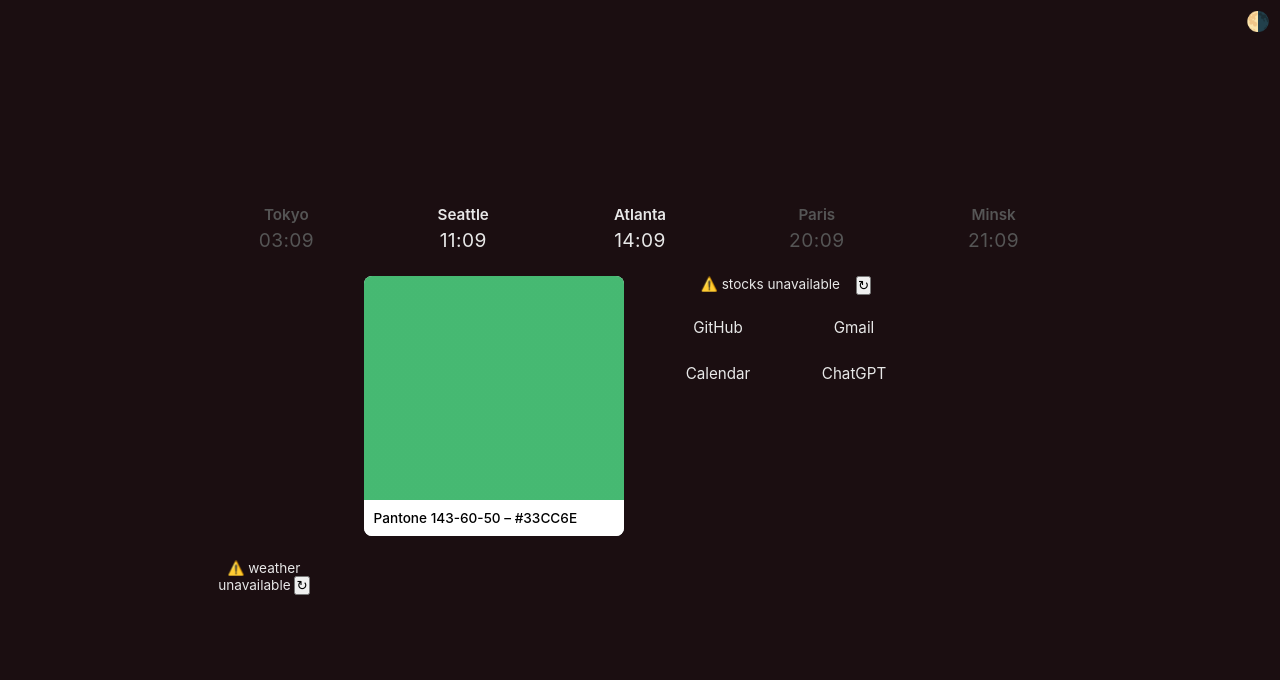
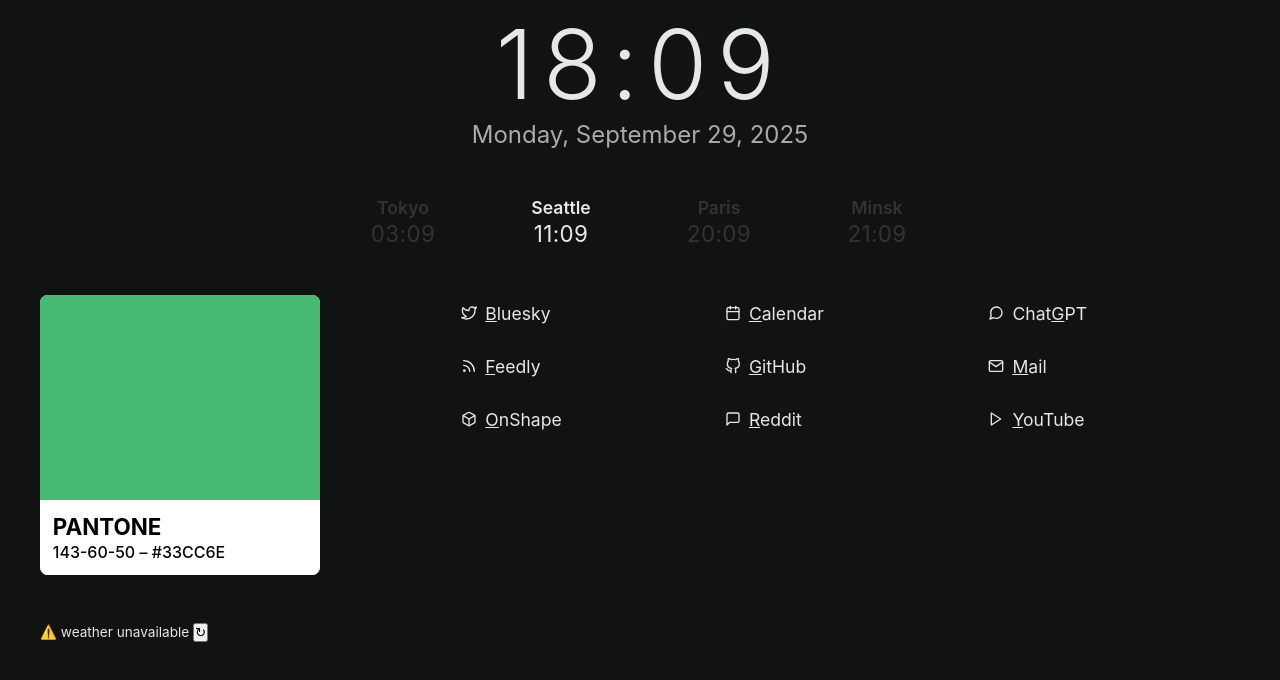
Before and after one commit to JEFLBROWN/startpage, a plain HTML site: page index.html in a window 1280 px wide. Drawn offline with nearby package versions, Linux system fonts and the light colour scheme; no server answers.

Commit message:
Color changes
changed background colors

```diff
--- a/index.html
+++ b/index.html
@@ -6,37 +6,37 @@
 <title>Startpage</title>
 <style>
 :root{
-  --bg:#0d0d0f;
+  --bg:#1a1a1a;
   --text:#e7e7e7;
   --accent:#3d7fff;
-  --night:#555;
+  --night:#333;
   font-family:"Inter",system-ui,sans-serif;
 }
-/* light theme overrides */
-:root.light{
-  --bg:#f8f8fa;
-  --text:#1a1a1a;
-  --night:#9e9e9e;
-}
 *{margin:0;padding:0;box-sizing:border-box}
-body{height:100vh;background:var(--bg);color:var(--text);display:flex;justify-content:center;align-items:center;}
+body{min-height:100vh;background:var(--bg);color:var(--text);padding:1rem;}
 
-#wrap{display:flex;flex-direction:column;align-items:center;width:100%;max-width:900px;padding:1rem;gap:1.5rem;text-align:center;}
+#wrap{display:flex;flex-direction:column;align-items:center;width:100%;max-width:1200px;margin:0 auto;gap:2rem;}
 
-/* clocks */
-#clocks{display:flex;gap:1rem;width:100%;justify-content:space-between;flex-wrap:wrap;}
-.clock{flex:1 1 calc(20% - 1rem);min-width:90px;display:flex;flex-direction:column;align-items:center;gap:.2rem;cursor:default;user-select:none;}
-.clock .city{font-weight:600;font-size:.95rem;}
-.clock .time{font-size:1.2rem;letter-spacing:.4px;}
+/* main clock and date */
+#main-clock{text-align:center;margin-bottom:1rem;}
+#main-time{font-size:clamp(3rem,8vw,6rem);font-weight:300;letter-spacing:.1em;line-height:1;}
+#main-date{font-size:clamp(1rem,2.5vw,1.5rem);color:#aaa;margin-top:.5rem;}
+
+/* world clocks */
+#clocks{display:flex;gap:.5rem;width:100%;justify-content:center;flex-wrap:wrap;margin-bottom:1rem;}
+.clock{flex:1 1 auto;min-width:90px;max-width:150px;display:flex;flex-direction:column;align-items:center;gap:.1rem;cursor:default;user-select:none;}
+.clock .city{font-weight:600;font-size:clamp(.9rem,2vw,1.1rem);}
+.clock .time{font-size:clamp(1.1rem,2.5vw,1.4rem);letter-spacing:.4px;}
 .clock.night .time,.clock.night .city{color:var(--night);}
 
-/* main row */
-#main{display:flex;gap:2rem;width:100%;justify-content:center;align-items:flex-start;flex-wrap:wrap;}
+/* main content area */
+#main{display:grid;grid-template-columns:1fr 2fr;gap:2rem;width:100%;align-items:start;}
 
 /* pantone swatch */
 #swatch{
-  width:260px;
-  height:260px;
+  width:100%;
+  max-width:280px;
+  aspect-ratio:1;
   border-radius:8px;
   position:relative;
   overflow:hidden;
@@ -54,13 +54,19 @@
   transition:background .3s;
 }
 #pantone-info{
-  padding:.6rem;
-  font-size:.85rem;
+  padding:.8rem;
+  font-size:clamp(.9rem,2vw,1rem);
   background:white;
   color:black;
   text-align:left;
   font-weight:500;
   user-select:none;
+}
+#pantone-info .pantone-label{
+  font-size:clamp(1.2rem,3vw,1.4rem);
+  font-weight:700;
+  display:block;
+  margin-bottom:.1rem;
 }
 #copy-toast{
   position:absolute;
@@ -75,52 +81,70 @@
   pointer-events:none;
 }
 
-/* stocks */
-#stocks{display:flex;gap:1rem;font-size:.85rem;justify-content:center;margin-bottom:1rem;flex-wrap:wrap;}
-.ticker{display:flex;align-items:center;gap:.25rem;}
-.ticker .arrow{font-size:.9rem;}
-.ticker.up{color:#4ade80;}
-.ticker.down{color:#f87171;}
+/* right column content */
+#right-col{display:flex;flex-direction:column;gap:1.5rem;width:100%;}
 
 /* links */
-#links{display:grid;grid-template-columns:repeat(2,1fr);gap:.75rem;width:260px;}
-#links a{text-decoration:none;color:var(--text);font-size:.95rem;border-bottom:1px solid transparent;padding:.45rem 0;transition:border-color .2s;}
-#links a:hover{border-color:var(--accent);}
+#links{display:grid;grid-template-columns:repeat(3,1fr);gap:1rem .75rem;width:100%;}
+#links a{
+  text-decoration:none;
+  color:var(--text);
+  font-size:clamp(.95rem,2vw,1.1rem);
+  padding:.5rem 0;
+  transition:color .2s;
+  display:flex;
+  align-items:center;
+  gap:.5rem;
+  text-align:left;
+}
+#links a:hover{color:var(--accent);}
+#links a .icon{width:16px;height:16px;flex-shrink:0;}
+#links a .key{text-decoration:underline;}
 
 /* weather */
-#weather{display:grid;grid-template-columns:repeat(7,1fr);gap:.6rem;width:100%;font-size:.75rem;}
-.day{display:flex;flex-direction:column;align-items:center;gap:.25rem;}
-.day svg{width:30px;height:30px;stroke:var(--text);stroke-width:2px;fill:none;}
+#weather{display:grid;grid-template-columns:repeat(auto-fit,minmax(80px,1fr));gap:.2rem;width:100%;font-size:clamp(.8rem,1.8vw,.9rem);margin-top:1rem;}
+.day{display:flex;flex-direction:column;align-items:center;gap:.15rem;padding:.5rem .3rem;background:transparent;aspect-ratio:3/4;}
+.day svg{width:clamp(24px,5vw,30px);height:clamp(24px,5vw,30px);stroke:var(--text);stroke-width:2px;fill:none;}
 .day .temps{font-weight:600;font-size:.8rem;}
 
-/* theme toggle */
-#theme-toggle{
-  position:fixed;
-  top:10px;right:10px;
-  background:transparent;
-  border:none;
-  color:var(--text);
-  font-size:1.2rem;
-  cursor:pointer;
+/* responsive adjustments */
+@media (max-width: 768px) {
+  #main{grid-template-columns:1fr;gap:1.5rem;}
+  #swatch{max-width:240px;margin:0 auto;}
+  #links{grid-template-columns:repeat(2,1fr);}
+  #weather{grid-template-columns:repeat(7,1fr);}
+}
+
+@media (max-width: 480px) {
+  body{padding:.5rem;}
+  #wrap{gap:1.5rem;}
+  #clocks{gap:.25rem;}
+  .clock{min-width:70px;}
+  #links{grid-template-columns:1fr;}
+  #weather{grid-template-columns:repeat(4,1fr);}
 }
 </style>
 <script src="https://unpkg.com/feather-icons"></script>
 </head>
 <body>
-  <button id="theme-toggle" title="Toggle theme" aria-label="Toggle theme">🌗</button>
   <div id="wrap">
+    <!-- Main Clock and Date -->
+    <div id="main-clock">
+      <div id="main-time">--:--</div>
+      <div id="main-date">--</div>
+    </div>
+
     <!-- World Clocks -->
     <div id="clocks">
-      <div class="clock" data-offset="9"><span class="city">Tokyo</span><span class="time">--:--</span></div>
+			<div class="clock" data-offset="9"><span class="city">Tokyo</span><span class="time">--:--</span></div>
       <div class="clock" data-offset="-7"><span class="city">Seattle</span><span class="time">--:--</span></div>
-      <div class="clock" data-offset="-4" data-home="true"><span class="city">Atlanta</span><span class="time">--:--</span></div>
-      <div class="clock" data-offset="2"><span class="city">Paris</span><span class="time">--:--</span></div>
-      <div class="clock" data-offset="3"><span class="city">Minsk</span><span class="time">--:--</span></div>
+			<div class="clock" data-offset="2"><span class="city">Paris</span><span class="time">--:--</span></div>
+			<div class="clock" data-offset="3"><span class="city">Minsk</span><span class="time">--:--</span></div>
     </div>
 
-    <!-- Main content row -->
+    <!-- Main content area -->
     <div id="main">
-      <!-- Pantone swatch left -->
+      <!-- Pantone swatch -->
       <div id="swatch">
         <div class="color-area" id="swatch-color"></div>
         <div id="pantone-info"></div>
@@ -128,18 +152,49 @@
       </div>
 
       <!-- Right column -->
-      <div id="right-col" style="display:flex;flex-direction:column;align-items:center;">
-        <div id="stocks"></div>
+      <div id="right-col">
         <div id="links">
-          <a href="https://github.com" target="_blank">GitHub</a>
-          <a href="https://mail.google.com" target="_blank">Gmail</a>
-          <a href="https://calendar.google.com" target="_blank">Calendar</a>
-          <a href="https://chat.openai.com" target="_blank">ChatGPT</a>
+          <a href="https://bsky.app" data-key="b">
+            <i data-feather="twitter" class="icon"></i>
+            <span><span class="key">B</span>luesky</span>
+          </a>
+          <a href="https://calendar.google.com" data-key="c">
+            <i data-feather="calendar" class="icon"></i>
+            <span><span class="key">C</span>alendar</span>
+          </a>
+          <a href="https://chat.openai.com" data-key="p">
+            <i data-feather="message-circle" class="icon"></i>
+            <span>Chat<span class="key">G</span>PT</span>
+          </a>
+          <a href="https://feedly.com" data-key="f">
+            <i data-feather="rss" class="icon"></i>
+            <span><span class="key">F</span>eedly</span>
+          </a>
+          <a href="https://github.com" data-key="g">
+            <i data-feather="github" class="icon"></i>
+            <span><span class="key">G</span>itHub</span>
+          </a>
+          <a href="https://mail.google.com" data-key="m">
+            <i data-feather="mail" class="icon"></i>
+            <span><span class="key">M</span>ail</span>
+          </a>
+          <a href="https://cad.onshape.com" data-key="o">
+            <i data-feather="box" class="icon"></i>
+            <span><span class="key">O</span>nShape</span>
+          </a>
+          <a href="https://reddit.com" data-key="r">
+            <i data-feather="message-square" class="icon"></i>
+            <span><span class="key">R</span>eddit</span>
+          </a>
+          <a href="https://youtube.com" data-key="y">
+            <i data-feather="play" class="icon"></i>
+            <span><span class="key">Y</span>ouTube</span>
+          </a>
         </div>
       </div>
     </div>
 
-    <!-- Weather forecast below -->
+    <!-- Weather forecast -->
     <div id="weather"></div>
   </div>
 
@@ -147,21 +202,18 @@
 /****************** SETTINGS *****************/
 const settings={
   coords:{lat:33.9316,lon:-84.0177},
-  stocks:[{t:"RIVN",q:"rivn.us"},{t:"AAPL",q:"aapl.us"},{t:"NVDA",q:"nvda.us"},{t:"NTDOY",q:"ntdoy.us"}],
-  links:{g:"https://github.com",m:"https://mail.google.com",c:"https://calendar.google.com",p:"https://chat.openai.com"}
 };
 
-/****************** THEME *****************/
-const root=document.documentElement;
-(function initTheme(){
-  const saved=localStorage.getItem("theme");
-  if(saved) root.classList.toggle("light",saved==="light");
-})();
-function toggleTheme(){
-  root.classList.toggle("light");
-  localStorage.setItem("theme",root.classList.contains("light")?"light":"dark");
+/****************** MAIN CLOCK *****************/
+function updateMainClock(){
+  const now = new Date();
+  const time = now.toLocaleTimeString('en-US', {hour12: false, hour: '2-digit', minute: '2-digit'});
+  const date = now.toLocaleDateString('en-US', {weekday: 'long', year: 'numeric', month: 'long', day: 'numeric'});
+  document.getElementById('main-time').textContent = time;
+  document.getElementById('main-date').textContent = date;
 }
-document.getElementById("theme-toggle").addEventListener("click",toggleTheme);
+setInterval(updateMainClock, 1000);
+updateMainClock();
 
 /****************** PANTONE COLOR *****************/
 let currentPantone;
@@ -170,7 +222,7 @@
   const h=[...d].reduce((a,c)=>a+c.charCodeAt(0),0)%360;
   const s=60,l=50;
   const hex=hslToHex(h,s,l);
-  return{hsl:`hsl(${h},${s}%,${l}%)`,hex,name:`Pantone ${h}-${s}-${l}`};
+  return{hsl:`hsl(${h},${s}%,${l}%)`,hex,name:`Pantone ${h}-${s}-${l}`,hue:h,sat:s,light:l};
 }
 function hslToHex(h,s,l){
   s/=100;l/=100;
@@ -188,8 +240,11 @@
   currentPantone=pantoneForToday();
   const colorArea=document.getElementById('swatch-color');
   colorArea.style.background=`linear-gradient(rgba(128,128,128,0.25), rgba(128,128,128,0.25)), ${currentPantone.hsl}`;
-  document.getElementById('pantone-info').textContent=`${currentPantone.name} – ${currentPantone.hex}`;
-  document.body.style.backgroundColor=`hsl(${new Date().getDate()*12 % 360},30%,8%)`;
+  document.getElementById('pantone-info').innerHTML=`<span class="pantone-label">PANTONE</span>${currentPantone.name.replace('Pantone ', '')} – ${currentPantone.hex}`;
+
+  // Update body background with transparent version of pantone color over dark grey
+  const transparentPantoneColor = `hsla(${currentPantone.hue}, ${Math.max(currentPantone.sat - 30, 15)}%, ${Math.max(currentPantone.light - 30, 10)}%, 0.08)`;
+  document.body.style.background = `linear-gradient(${transparentPantoneColor}, ${transparentPantoneColor}), #0f0f0f`;
 }
 renderPantone();
 document.getElementById('swatch').addEventListener('click',()=>{
@@ -245,38 +300,18 @@
 }
 loadWeather();
 
-/****************** STOCK TICKERS (stooq) *****************/
-async function loadStocks(){
-  const wrap=document.getElementById('stocks');
-  try{
-    const qs=settings.stocks.map(s=>s.q).join(',');
-    const url=`https://stooq.com/q/l/?s=${qs}&f=sd2ohlcvnad&h&e=csv`;
-    const csv=await fetch(url).then(r=>r.text());
-    const rows=csv.trim().split(/\n+/).slice(1);
-    const data=rows.map(r=>{
-      const [sym,date,time,open,high,low,close]=r.split(',');
-      return{sym,close:+close,open:+open};
-    });
-    wrap.innerHTML='';
-    data.forEach(d=>{
-      const diff=d.close-d.open;
-      const dir=diff>=0?'up':'down';
-      const arrow=dir==='up'?"▲":"▼";
-      wrap.insertAdjacentHTML('beforeend',`<div class='ticker ${dir}'><span>${d.sym}</span><span>$${d.close.toFixed(2)}</span><span class='arrow'>${arrow}</span></div>`);
-    });
-  }catch(e){
-    console.warn('stocks',e);
-    wrap.innerHTML=`⚠️ stocks unavailable <button onclick='loadStocks()'>↻</button>`;
-  }
-}
-loadStocks();
-
 /****************** KEYBOARD SHORTCUTS *****************/
 document.addEventListener('keydown',e=>{
   if(e.target.closest('input,textarea')) return; // don't hijack typing
-  const url=settings.links[e.key];
-  if(url) window.open(url,'_blank');
+  const link = document.querySelector(`#links a[data-key="${e.key}"]`);
+  if(link) {
+    window.open(link.href,'_blank');
+    e.preventDefault();
+  }
 });
+
+// Initialize feather icons
+feather.replace();
 </script>
 </body>
 </html>
```
